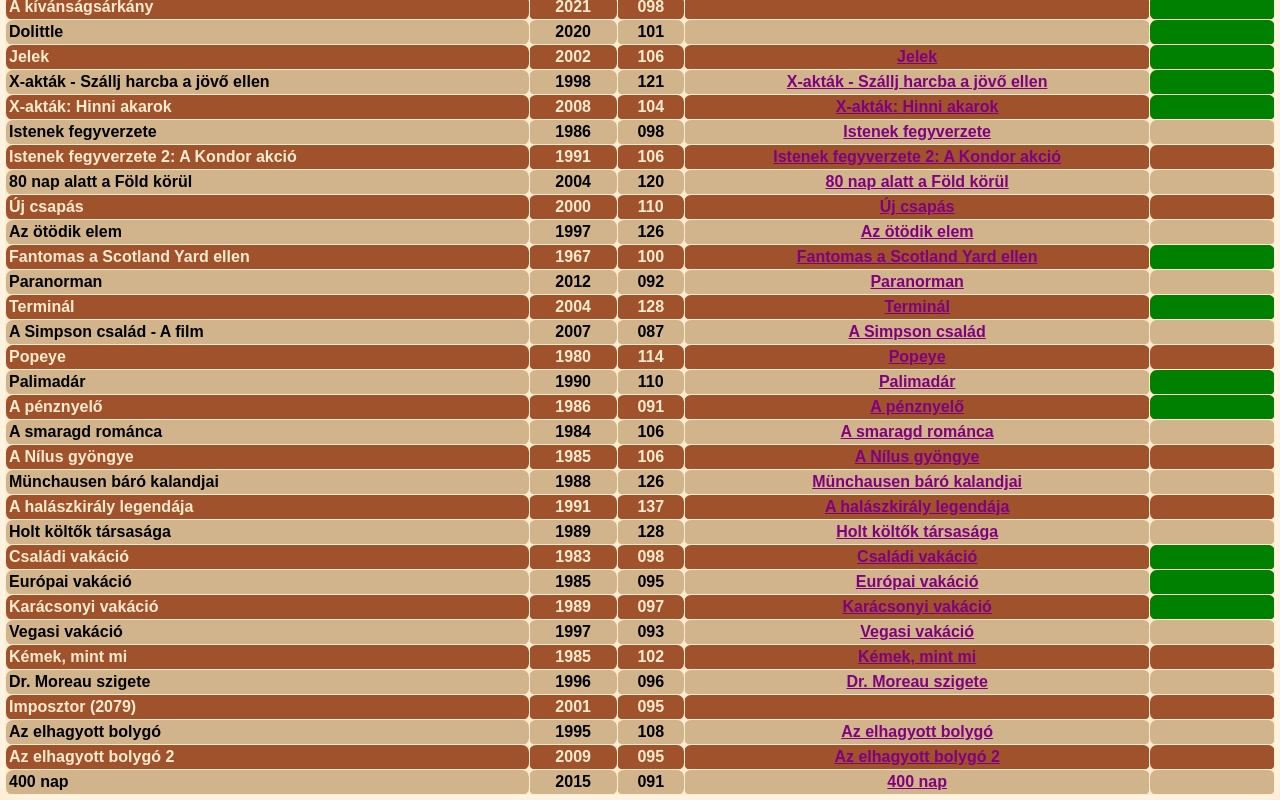
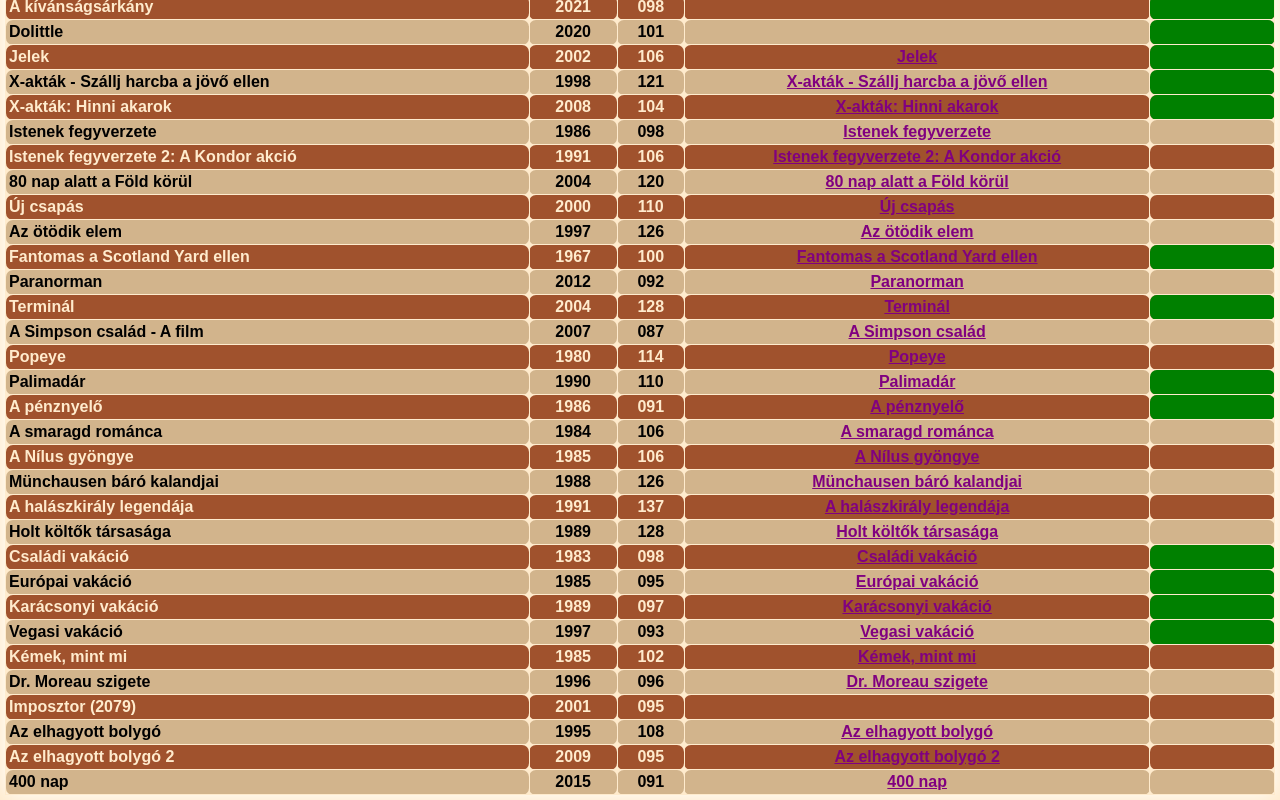
Before and after one commit to TKorsos/film-meselista, a plain HTML site: page index.html in a window 1280 px wide. Shown: the part 4039-4839 px from the top of the page. Drawn offline with nearby package versions, Linux system fonts and the light colour scheme.

Commit message:
film-meselista-frissites-220915
új film megnézve

```diff
--- a/index.html
+++ b/index.html
@@ -1590,7 +1590,7 @@
                         <td>1997</td>
                         <td>093</td>
                         <td><a href="https://videa.hu/videok/film-animacio/vegasi-vakacio-1997-vigjatek-r9hUkeCLRIO9DzMo">Vegasi vakáció</a></td>
-                        <td class=""><span class="hidden">1</span></td>
+                        <td class="megnezve"></td>
                     </tr>
 
                     <tr>
```
